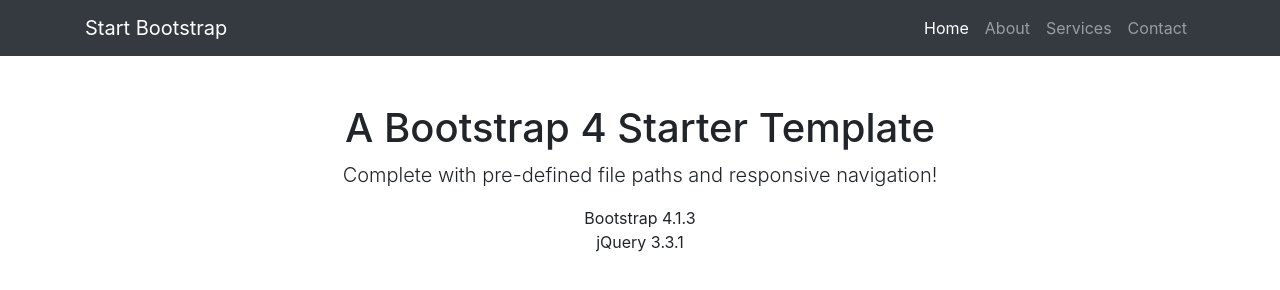
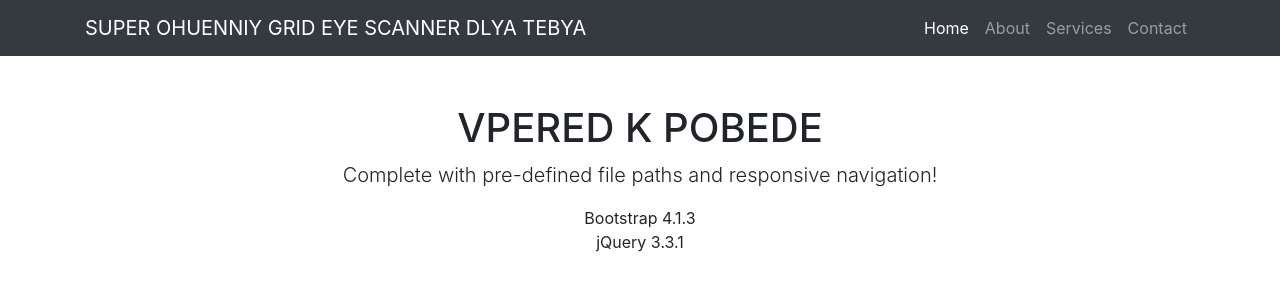
Before and after one commit to vlfom/StudySmartHackathon, a website: page index.html in a window 1280 px wide. Drawn offline with Linux system fonts and the light colour scheme.

Commit message:
Add custom text to index

```diff
--- a/index.html
+++ b/index.html
@@ -20,7 +20,7 @@
     <!-- Navigation -->
     <nav class="navbar navbar-expand-lg navbar-dark bg-dark static-top">
       <div class="container">
-        <a class="navbar-brand" href="#">Start Bootstrap</a>
+        <a class="navbar-brand" href="#">SUPER OHUENNIY GRID EYE SCANNER DLYA TEBYA</a>
         <button class="navbar-toggler" type="button" data-toggle="collapse" data-target="#navbarResponsive" aria-controls="navbarResponsive" aria-expanded="false" aria-label="Toggle navigation">
           <span class="navbar-toggler-icon"></span>
         </button>
@@ -49,7 +49,7 @@
     <div class="container">
       <div class="row">
         <div class="col-lg-12 text-center">
-          <h1 class="mt-5">A Bootstrap 4 Starter Template</h1>
+          <h1 class="mt-5">VPERED K POBEDE</h1>
           <p class="lead">Complete with pre-defined file paths and responsive navigation!</p>
           <ul class="list-unstyled">
             <li>Bootstrap 4.1.3</li>
```
